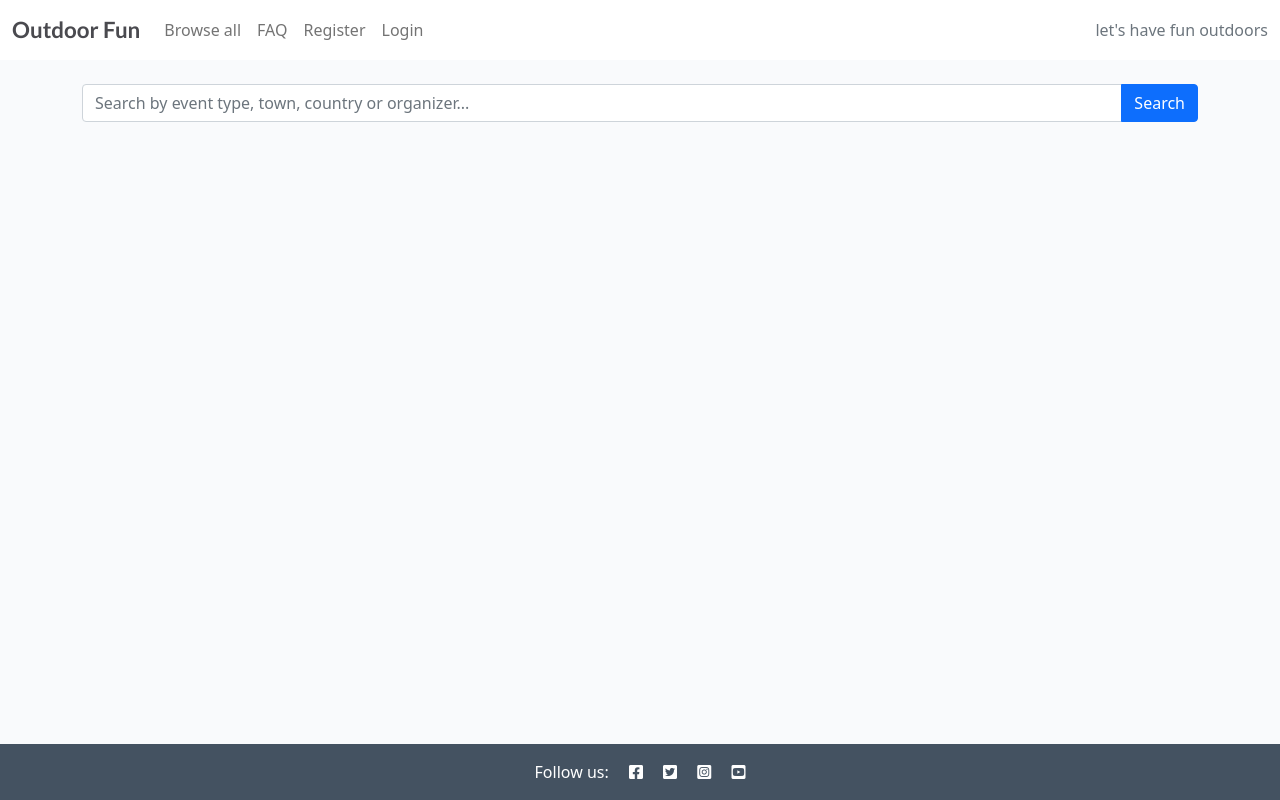
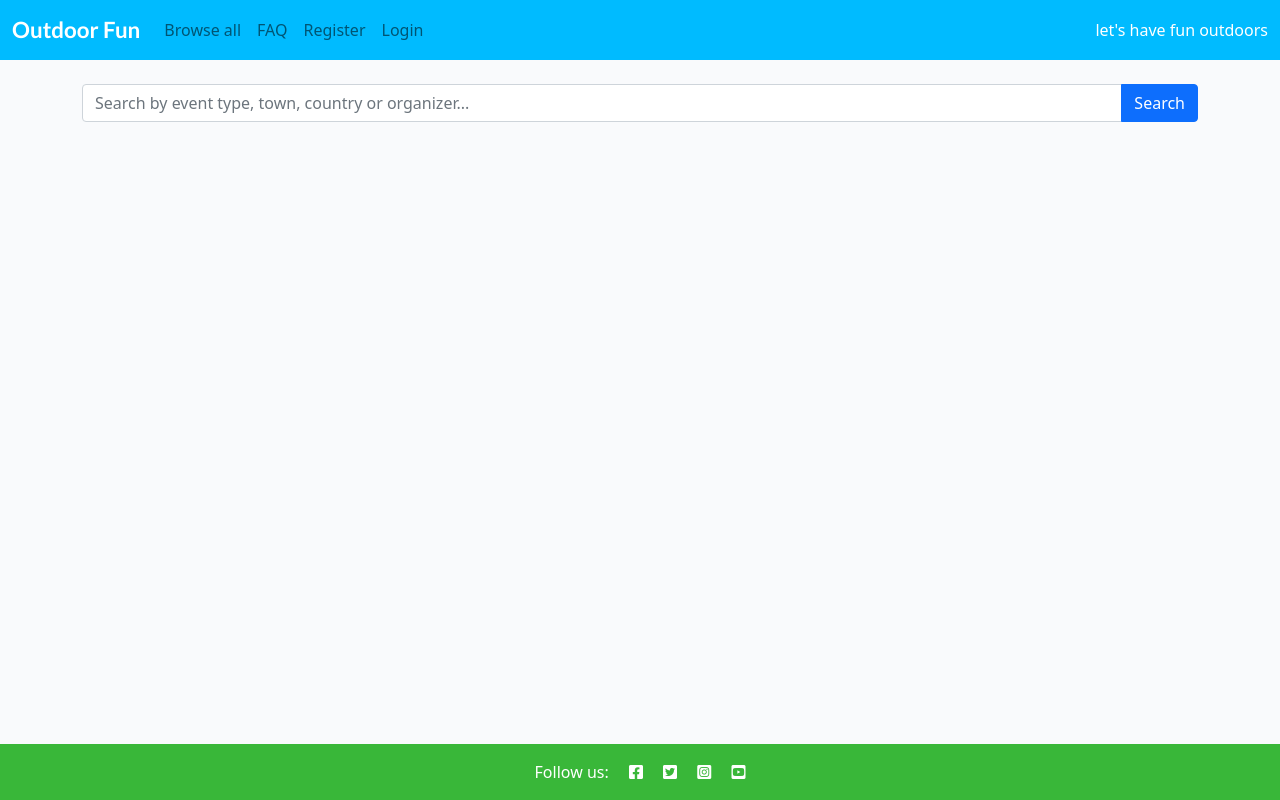
Before and after one commit to Nicole215/outdoorfun, a Django app: page / in a window 1280 px wide. Run offline with Django 4.2, Linux system fonts and the light colour scheme; data that the repository does not hold is empty.

Commit message:
Customize footer and header styling

```diff
--- a/outdoorfun/settings.py
+++ b/outdoorfun/settings.py
@@ -28,7 +28,7 @@ TEMPLATES_DIR = os.path.join(BASE_DIR, 'templates')
 SECRET_KEY = os.environ.get("SECRET_KEY")
 
 # SECURITY WARNING: don't run with debug turned on in production!
-DEBUG = False
+DEBUG = True
 
 ALLOWED_HOSTS = ['8000-nicole215-outdoorfun-lt0ns2ks0vy.ws.codeinstitute-ide.net', '.herokuapp.com']
 
--- a/static/css/style.css
+++ b/static/css/style.css
@@ -1,13 +1,22 @@
 
 body {
     background-color: #F9FAFC;
+}
+
+/* header */
+.navbar {
+    background-color: #00BBFF !important;
 }
 
 .brand {
     font-family: Lato, sans-serif;
     font-size: 1.4rem;
     font-weight: 700;
-    color: #4A4A4F;
+    color: #ffffff;
+}
+
+.navbar .navbar-text {
+    color: #fff;
 }
 
 .thin {
@@ -140,3 +149,9 @@ body {
 .approval {
     color: rgb(222, 146, 168);
 }
+
+/* Footer */
+footer.footer {
+    background-color: #39B739 !important;
+    color: #ffffff;
+}
--- a/templates/base.html
+++ b/templates/base.html
@@ -33,7 +33,7 @@
 <body class="d-flex flex-column h-100 main-bg">
 
     <!-- Navigation -->
-    <nav class="navbar navbar-expand-lg navbar-light bg-white">
+    <nav class="navbar navbar-expand-lg navbar-light">
         <div class="container-fluid">
             <a class="navbar-brand" href="{% url 'event_list' %}"><span class="brand">Outdoor Fun</a>
             <button class="navbar-toggler" type="button" data-bs-toggle="collapse" data-bs-target="#navbarText"
@@ -68,7 +68,7 @@
                     </li>
                     {% endif %}
                 </ul>
-                <span class="navbar-text text-muted">
+                <span class="navbar-text">
                     let's have fun outdoors
                 </span>
             </div>
@@ -84,7 +84,7 @@
     </main>
 
     <!-- Footer -->
-    <footer class="footer mt-auto py-3 dark-bg">
+    <footer class="footer mt-auto py-3">
         <p class="m-0 text-center text-white">Follow us:
             <a href="https://www.facebook.com" target="_blank" class="text-white"
                                 aria-label="Facebook" rel="noopener nofollow">
```
